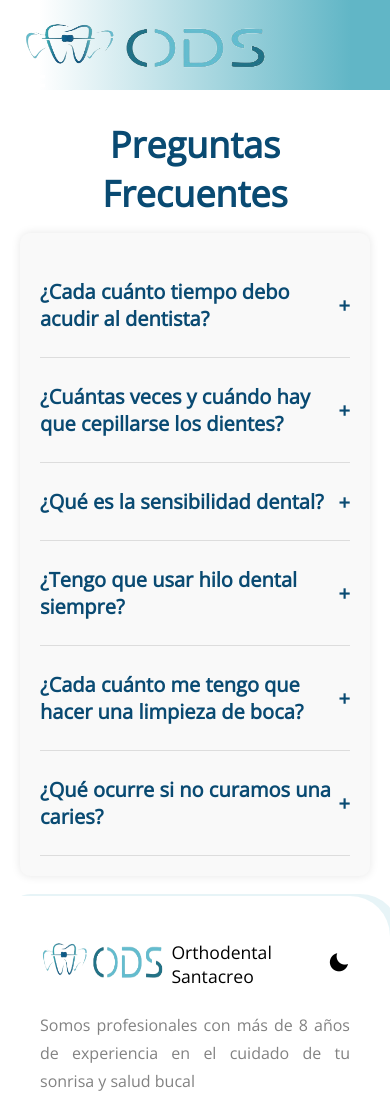
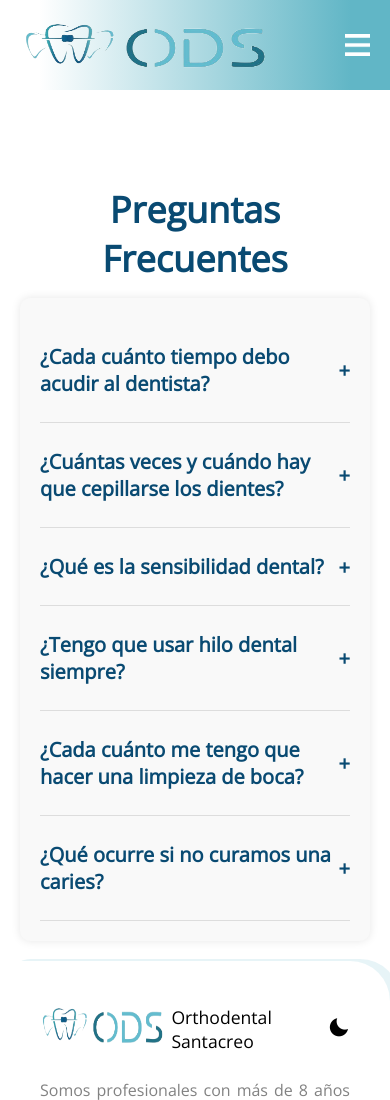
Before and after one commit to KevinValladares06/ODS_Orthodental_Santacreo, a plain HTML site: page FAQ.html in a window 390 px wide. Shown: the top 1100 px of the page. Drawn offline with nearby package versions, Linux system fonts and the light colour scheme.

Commit message:
arregla burger-menu FAQ.html

```diff
--- a/Css/FAQ.css
+++ b/Css/FAQ.css
@@ -206,32 +206,6 @@ body {
     line-height: 1.6;
 }
 
-/* Responsividad */
-@media (max-width: 991px) {
-    header .menu {
-        flex-direction: column;
-        align-items: flex-start;
-    }
-
-    header .menu nav ul {
-        flex-direction: column;
-    }
-
-    .faq-section h1 {
-        margin-top: 100px;
-    }
-}
-
-@media (max-width: 480px) {
-    header .menu nav ul li {
-        margin-right: 0;
-    }
-
-    .faq-section h1 {
-        margin-top: 10px;
-    }
-}
-
  /* Footer */
  main{
     width: 100%;
```
